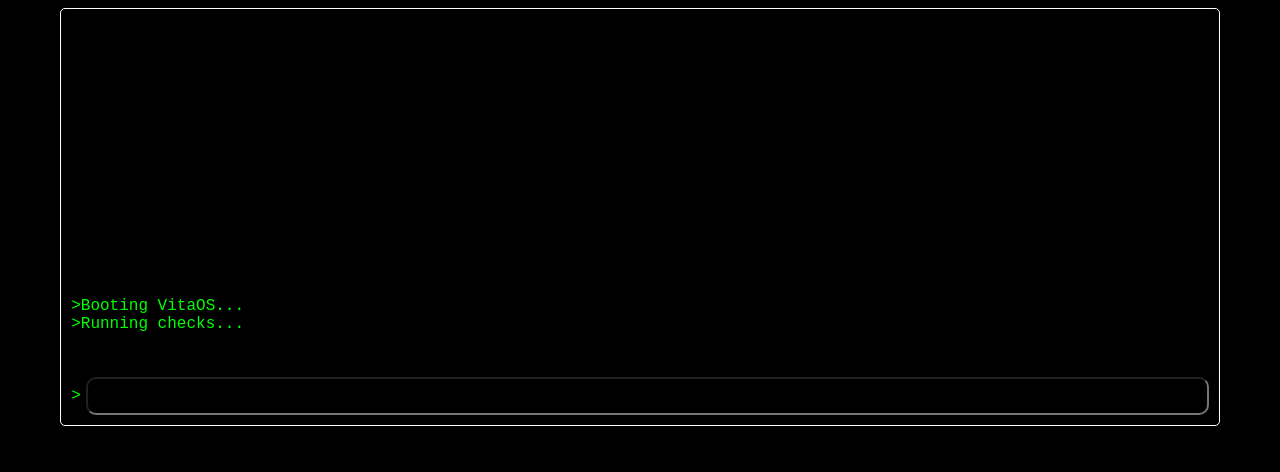
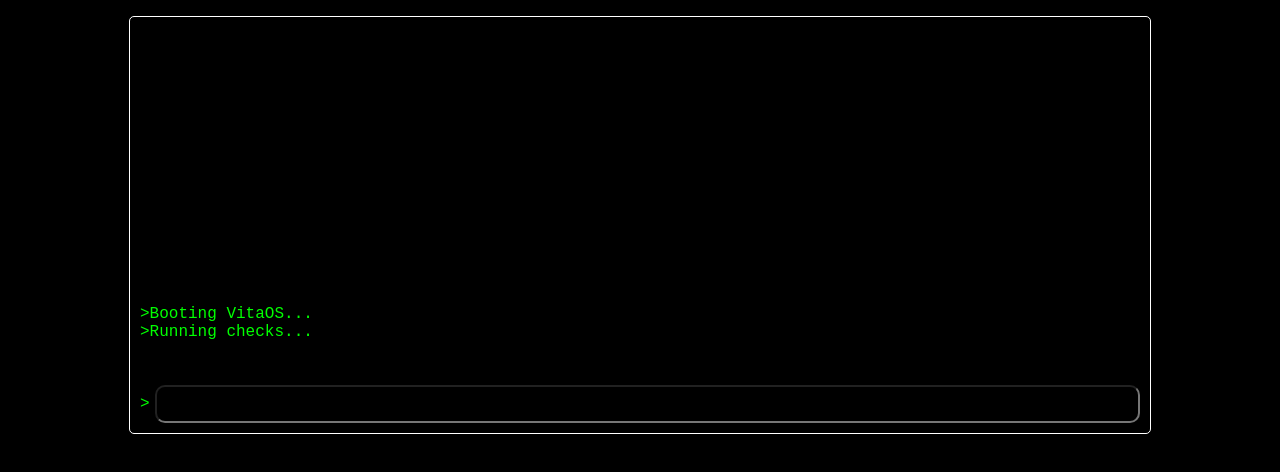
Before and after one commit to JohnDaves0/VitaOS, a plain HTML site: page index.html in a window 1280 px wide. Drawn offline with Linux system fonts and the light colour scheme.

Commit message:
added max-width to container

```diff
--- a/style.css
+++ b/style.css
@@ -13,6 +13,8 @@
     border: 1px solid white;
     border-radius: 5px;
     padding: 10px;
+    max-width: 1000px;
+    margin-top: 8px;
 }
 
 .terminal {
```
